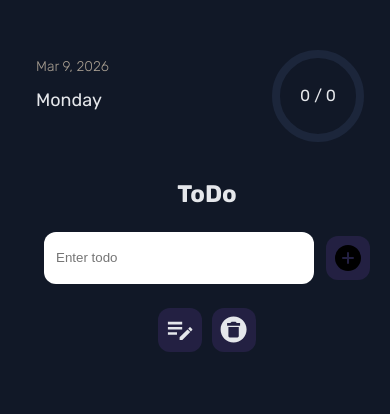
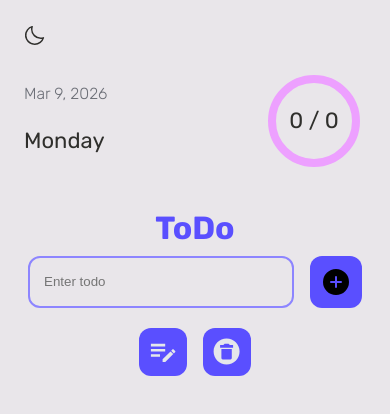
Before and after one commit to dc5-react-projects/testflight-todo-web, a React (Vite) app: page / in a window 390 px wide. Shown: the top 414 px of the page. Built offline with nearby package versions, Linux system fonts and the light colour scheme.

Commit message:
React Todo Web - TestFlight -  React Project

```diff
--- a/src/App.css
+++ b/src/App.css
@@ -1,19 +1,59 @@
-#root {
-  max-width: 1280px;
-  margin: 0 auto;
-  padding: 2rem;
-  /* text-align: center; */
+:root {
+  /* LIGHT THEME */
+  --bg: #e9e6ea;
+  --card-bg: #f7f6fa;
+  --text: #2f2f2c;
+  --subtext: #6b6e76;
+  --primary: #232042;
+  --secondary: #eda0ff;
+  --accent: #5a4fff;
+  --accent10: #473cdba8;
+
+  --border: #8d85ff;
 }
 
+[data-theme="dark"] {
+  /* DARK THEME */
+  --bg: #1c1d1e;
+  --card-bg: #242426;
+  --text: #e9e6ea;
+  --subtext: #6b6e76;
+  --primary: #232042;
+  --accent: #473cdb;
+  --accent10: #473cdba8;
+  --border: #8d85ff;
+}
+
+#root {
+  /* max-width: 1280px; */
+  /* margin: 0; */
+  padding: 1rem;
+}
+
+body {
+  display: flex;
+  flex-direction: column;
+  min-height: 100vh;
+  transition:
+    background 0.3s ease,
+    color 0.3s ease;
+
+  margin: 0;
+  background: var(--bg);
+}
+
+.theme-btn {
+  height: 42px;
+  background-color: transparent;
+  border: none;
+}
 .container {
   display: flex;
   flex-direction: column;
   justify-content: center;
-  max-width: 720px;
-  width: 100%;
-  margin: auto;
-  padding: 24px;
-  gap: 24px;
+  /* padding: 24px; */
+  /* background-color: #b38686; */
+  /* width: 100%; */
 }
 
 /* TODO HEADER */
@@ -26,16 +66,18 @@
 }
 
 .header-date-day-wrapper {
-  padding: 14px;
+  padding: 8px;
 }
 
 .header-date {
-  color: rgb(169, 159, 146);
+  color: var(--subtext);
   font-weight: 200;
 }
 
 .header-day {
-  font-size: 26px;
+  color: var(--text);
+  font-size: 22px;
+  font-weight: 400;
 }
 
 .header-progress {
@@ -48,9 +90,10 @@
   position: absolute;
   display: block;
   font-size: 22px;
+  color: var(--text);
 }
 
-@media (max-width: 768px) {
+@media (min-width: 768px) {
   #root {
     padding: 1rem;
   }
@@ -67,11 +110,11 @@
   }
 
   .progress-stats {
-    font-size: 18px;
+    font-size: 24px;
   }
 }
 
-@media (max-width: 480px) {
+/* @media (min-width: 480px) {
   .container {
     padding: 12px;
     gap: 0px;
@@ -99,7 +142,7 @@
   .progress-stats {
     font-size: 16px;
   }
-}
+} */
 
 /* TODO INPUT  */
 
@@ -108,17 +151,19 @@
   width: 100%;
   display: flex;
   flex-direction: row;
-  gap: 12px;
+  gap: 16px;
   justify-content: center;
-  padding: 16px;
+  padding: 8px;
 }
 
 .input {
   flex: 1;
   padding: 14px;
   border-radius: 12px;
-  border: none;
+  border: 2px solid var(--border);
   /* margin: 0 12px; */
+  color: var(--text);
+  background-color: var(--bg);
 }
 
 .add-button {
@@ -126,7 +171,7 @@
   height: 52px;
   border-radius: 12px;
   border-style: none;
-  background-color: #232042;
+  background-color: var(--accent);
   cursor: pointer;
   transition: all ease-in-out 0.3s;
   display: flex;
@@ -141,10 +186,10 @@
 }
 
 .add-button:hover {
-  background-color: #36335f;
+  background-color: var(--accent10);
 }
 
-@media (max-width: 768px) {
+@media (min-width: 768px) {
   .input-container {
     justify-content: center;
     align-items: center;
@@ -154,7 +199,7 @@
 
   .input {
     /* width: 50%; */
-    height: 32px;
+    /* height: 32px; */
     padding: 12px;
   }
 
@@ -164,7 +209,7 @@
   }
 }
 
-@media (max-width: 400px) {
+/* @media (min-width: 400px) {
   .input-container {
     flex-direction: row;
     height: auto;
@@ -179,10 +224,10 @@
   }
 
   .add-button {
-    /* width: 100%; */
+    width: 100%;
     height: 44px;
   }
-}
+} */
 
 /* TODO LIST */
 
@@ -194,16 +239,18 @@
 
 .todo-list {
   display: flex;
-  flex-direction: row;
+  flex-direction: column;
   justify-content: space-between;
   align-items: center;
   padding: 24px 12px;
 }
 
 .todo-title {
-  /* font-size: 16px; */
+  font-size: 32px;
   font-weight: 700;
   flex: 1;
+  margin: -4px;
+  color: var(--accent);
   /* word-break: break-word; */
 }
 
@@ -213,14 +260,15 @@
   justify-content: space-between;
   align-items: center;
   gap: 16px;
+  margin: 12px;
 }
 
 .todo-button-icon {
   display: flex;
 
-  min-width: 44px;
-  min-height: 44px;
-  background-color: #232042;
+  min-width: 48px;
+  min-height: 48px;
+  background-color: var(--accent);
   justify-content: center;
   align-items: center;
   border-radius: 12px;
@@ -229,10 +277,10 @@
 }
 
 .todo-button-icon:hover {
-  background-color: #36335f;
+  background-color: var(--accent10);
 }
 
-@media (max-width: 768px) {
+@media (min-width: 768px) {
   .todo-list {
     padding: 16px 8px;
   }
@@ -246,8 +294,8 @@
     height: 44px;
   }
 }
-
-@media (max-width: 480px) {
+/*
+@media (min-width: 480px) {
   .todo-list {
     flex-direction: column;
     align-items: center;
@@ -261,24 +309,26 @@
     width: 100%;
     justify-content: center;
   }
-}
+} */
+
 /*  TODO CARD */
 
 .todo-card-container {
   display: flex;
+  align-items: center;
   justify-content: space-between;
   border-radius: 12px;
-  height: 56px;
+  height: 52px;
   padding: 12px 24px;
-  background-color: #1c263b;
-  box-shadow: 1px 1px 2px #9c45b4;
+  background-color: var(--card-bg);
+  box-shadow: 1px 1px 2px var(--border);
   margin-bottom: 12px;
   transition: all 0.3s ease-in;
 }
 
 .todo-card-container:hover {
-  background-color: #212d46;
-  box-shadow: 1px 0px 2px #833a98;
+  background-color: var(--card-bg);
+  box-shadow: 1px 0px 2px var(--accent10);
 }
 
 .todo-card {
@@ -288,6 +338,9 @@
   gap: 18px;
   /* border: solid 2px white; */
 }
+.card-title {
+  color: var(--text);
+}
 
 .todo-card-input {
   flex: 1;
@@ -295,6 +348,7 @@
   border-radius: 12px;
   border: none;
   padding: 12px;
+  background-color: var(--subtext);
 }
 .todo-card-input-container {
   display: flex;
@@ -311,14 +365,14 @@
   display: flex;
   justify-content: center;
   align-items: center;
-  background-color: #322f67;
+  background-color: var(--accent);
   border-radius: 12px;
   cursor: pointer;
   transition: all ease-out 0.3s;
 }
 
 .todo-card-icon:hover {
-  background-color: #4d4890;
+  background-color: var(--accent10);
 }
 
 .todo-icon-wrapper {
@@ -333,7 +387,7 @@
   align-items: center;
 }
 
-@media (max-width: 600px) {
+@media (min-width: 600px) {
   .todo-card-container {
     padding: 10px 14px;
     height: auto;
@@ -358,7 +412,7 @@
   }
 }
 
-@media (max-width: 480px) {
+@media (min-width: 480px) {
   .todo-card-container {
     padding: 8px 16px;
   }
--- a/src/components/TodoCard.jsx
+++ b/src/components/TodoCard.jsx
@@ -31,7 +31,7 @@ function TodoCard({
           {todo.isDone ? (
             <CheckCircle
               size={32}
-              style={{ display: "block", color: "#9c45b4" }}
+              style={{ display: "block", color: "#eda0ff" }}
             />
           ) : (
             <Circle size={32} />
@@ -54,7 +54,7 @@ function TodoCard({
             </div>
           </div>
         ) : (
-          <p>{todo.title}</p>
+          <p className="card-title">{todo.title}</p>
         )}
       </div>
 
@@ -80,7 +80,7 @@ function TodoCard({
             >
               <XCircle
                 size={32}
-                style={{ display: "block", color: "#d490e6" }}
+                style={{ display: "block", color: "#eda0ff" }}
               />
             </div>
           )}
--- a/src/components/TodoHeader.jsx
+++ b/src/components/TodoHeader.jsx
@@ -1,7 +1,27 @@
-import React from "react";
+import React, { useEffect } from "react";
+import { useState } from "react";
 import TodoInput from "./TodoInput";
+import { SunIcon, MoonIcon } from "@phosphor-icons/react";
+function TodoHeader({ todos }) {
+  const [isDark, setIsDark] = useState(() => {
+    const saved = localStorage.getItem("theme");
 
-function TodoHeader({ todos }) {
+    if (saved) return saved === "dark";
+
+    return window.matchMedia("(prefers-color-scheme: dark)").matches;
+  });
+
+  useEffect(() => {
+    const theme = isDark ? "dark" : "light";
+
+    document.documentElement.setAttribute("data-theme", theme);
+    localStorage.setItem("theme", theme);
+  }, [isDark]);
+
+  function toggleTheme() {
+    setIsDark((prev) => !prev);
+  }
+
   const today = new Date();
   const day = today.toLocaleDateString("en-US", { weekday: "long" });
   const date = today.toLocaleDateString("en-US", {
@@ -13,8 +33,12 @@ function TodoHeader({ todos }) {
   const totalCount = todos.length;
   const CompletedCount = todos.filter((todo) => todo.isDone).length;
   const progress = totalCount === 0 ? 0 : (CompletedCount / totalCount) * 100;
+
   return (
     <div>
+      <button className="theme-btn" onClick={toggleTheme}>
+        {isDark ? <SunIcon size={24} /> : <MoonIcon size={24} fill="#2f2f2c" />}
+      </button>
       <div className="header-container">
         <div className="header-date-day-wrapper">
           <p className="header-date">{date}</p>
@@ -44,7 +68,7 @@ function ProgressCircle({ progress }) {
         cx="60"
         cy="60"
         r={radius}
-        stroke="#1c263b"
+        stroke="#eda0ff"
         strokeWidth="8"
         fill="none"
       />
@@ -53,7 +77,7 @@ function ProgressCircle({ progress }) {
         cx="60"
         cy="60"
         r={radius}
-        stroke="#9c45b4"
+        stroke="#5a4fff"
         strokeWidth="8"
         fill="none"
         strokeDasharray={circumference}
--- a/src/context/TodoContext.jsx
+++ b/src/context/TodoContext.jsx
@@ -1,6 +1,7 @@
 /* eslint-disable react-refresh/only-export-components */
 import { createContext, useEffect, useState } from "react";
 
+// import { lightTheme, darkTheme } from "../utils/colors";
 // 1. Create Context
 export const TodoContext = createContext();
 
@@ -56,6 +57,8 @@ export function TodoProvider({ children }) {
     );
   }
 
+  // const theme = isDark ? darkTheme : lightTheme;
+
   return (
     <TodoContext.Provider
       value={{ todos, addTodo, toggleTodo, handleDeleteTodo, editTodo }}
--- a/src/utils/colors.js
+++ b/src/utils/colors.js
@@ -1,6 +1,15 @@
+export const lightTheme = {
+  background: "#E9E6EA",
+  text: "#0f172a",
+  primary: "#84c1ff",
+  secondary: "#f8fbff",
+  border: "#e5e7eb",
+};
 
-
-
-// export colors = {
-//   primary: '#'
-// }
+export const darkTheme = {
+  background: "#0f172a",
+  text: "#f1f5f9",
+  primary: "#84c1ff",
+  secondary: "#1e293b",
+  border: "#334155",
+};
```
